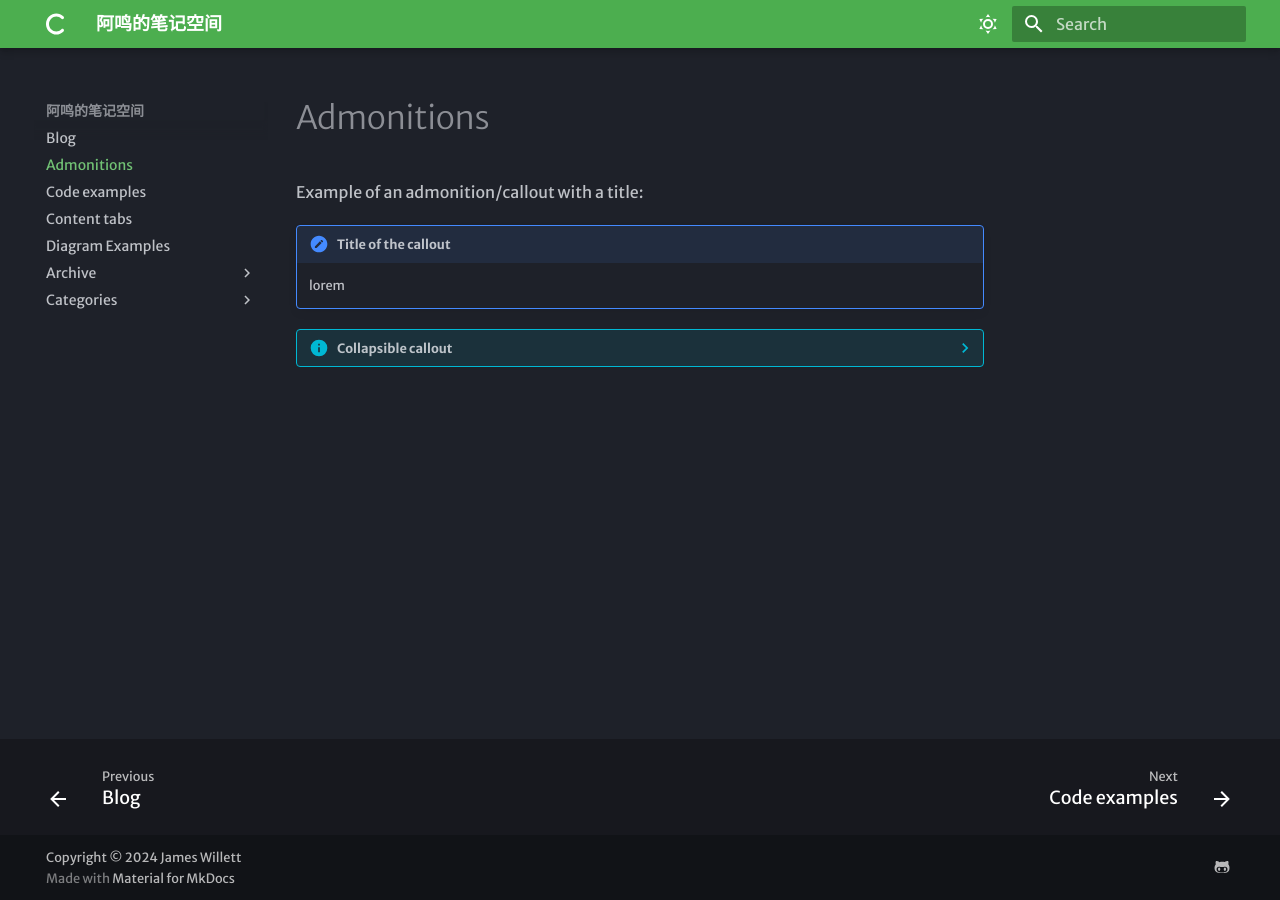
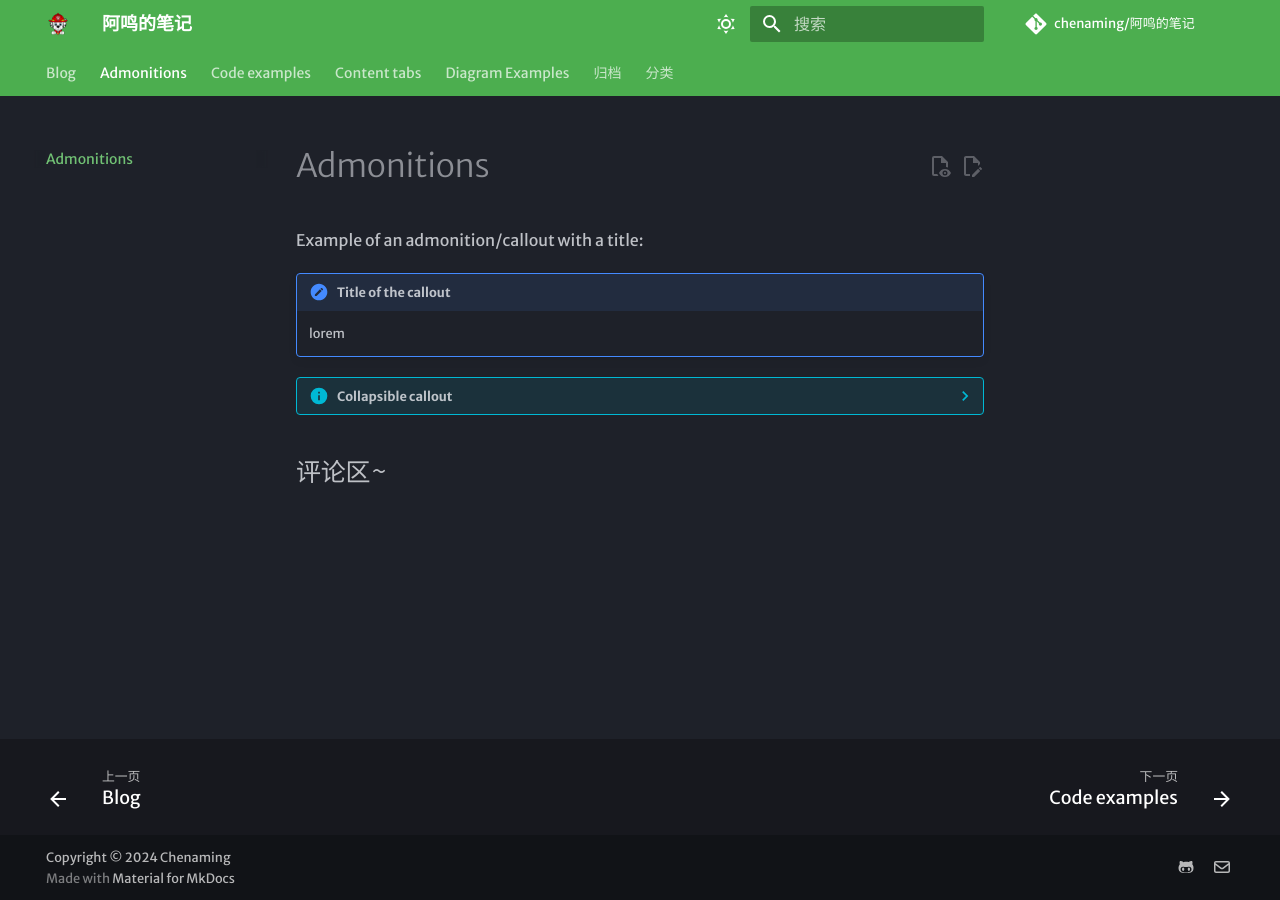
Before and after one commit to chenaming/doc, an MkDocs documentation site: the page built from docs/admonitions.md, in a window 1280 px wide. Built offline with MkDocs 1.6.1 and Material for MkDocs 9.7.7, drawn with Linux system fonts in a browser that asks for light colours; some web fonts are replaced; comment, search, counter and statistics services are not loaded.

Commit message:
logo and comment

```diff
--- a/mkdocs.yml
+++ b/mkdocs.yml
@@ -1,15 +1,37 @@
-site_name: 阿鸣的笔记空间
-site_url: https://mydomain.org/mysite
+site_name: 阿鸣的笔记
+site_url: https://chenaming.github.io/
 site_description: A blogging site
+repo_name: chenaming/阿鸣的笔记
+repo_url: https://github.com/chenaming/chenaming.github.io
+edit_uri: edit/main/docs/
+
 theme:
   name: material
+  logo: logo.ico
+  favicon: logo.ico
   font:
     text: Merriweather Sans
     code: Red Hat Mono
-  icon:
-    logo: fontawesome/solid/c
+  custom_dir: overrides
+
   features:
-    - navigation.footer
+    - content.action.edit # 编辑按钮
+    - content.action.view # 查看源代码按钮
+    - content.code.copy # 支持代码块复制
+    - navigation.footer # 上一页和下一页
+    - navigation.tabs # 一级导航在横着的导航栏
+    - content.code.annotate # 可以在代码块中增添点击展示的注释，参见 https://squidfunk.github.io/mkdocs-material/reference/code-blocks/#adding-annotations
+    # - navigation.tracking # 地址栏中的 URL 会随当前位置变化为对应小节的 URL
+    - navigation.indexes # 将 index 页面直接附到小节名上
+    - navigation.top # 回到顶部按钮
+    # - navigation.sections # 二级导航是粗体
+    # - navigation.expand # 导航默认展开
+    - toc.follow # toc 跟随
+    # - toc.integrate # 文档 toc 集成到总目录中
+    - search.suggest
+    - search.highlight
+    - search.share
+  language: 'zh'
   palette:
     #Dark Mode
     - scheme: slate
@@ -38,9 +60,15 @@ plugins:
       post_url_format: "{slug}"
 
 extra:
+  analytics:
+    provider: google
+    property: G-JT9BRCXKJJ
   social:
     - icon: fontawesome/brands/github-alt
       link: https://github.com/chenaming
+    - icon: fontawesome/regular/envelope
+      link: mailto:<2680478465@qq.com> #联系方式
+      name: Email
 
 
 
@@ -64,9 +92,16 @@ markdown_extensions:
   - pymdownx.tabbed:
       alternate_style: true
 
+  - pymdownx.tasklist:
+      custom_checkbox: true
+  - pymdownx.tilde
   - admonition
   - pymdownx.details
 
+extra_css:
+  - stylesheets/extra.css
 
+extra_javascript:
+  - javascripts/extra.js
 
-copyright: Copyright &copy; 2024 James Willett
+copyright: Copyright &copy; 2024 Chenaming
--- /dev/null
+++ b/overrides/404.html
@@ -0,0 +1,11 @@
+{% extends "base.html" %}
+
+{% block htmltitle %}
+    <title>404 | 您访问的页面不存在！</title>
+{% endblock %}
+
+{% block content %}
+<h1>404 | 您访问的页面不存在！</h1>
+
+<img alt="" src="../assets/2023-10-24-14-48-17.png" class="centered">
+{% endblock %}
--- /dev/null
+++ b/overrides/partials/comments.html
@@ -0,0 +1,81 @@
+<div id="__comments">
+
+
+
+<!-- <div class="tx-switch">
+<button data-md-color-scheme="default"><code>default</code></button>
+<button data-md-color-scheme="slate"><code>slate</code></button>
+</div>
+
+<script>
+var buttons = document.querySelectorAll("button[data-md-color-scheme]")
+buttons.forEach(function(button) {
+        button.addEventListener("click", function() {
+        var attr = this.getAttribute("data-md-color-scheme")
+        document.body.setAttribute("data-md-color-scheme", attr)
+        localStorage.setItem("data-md-color-scheme",attr);
+        updateScheme();
+        })
+})
+</script> -->
+
+
+
+
+
+<h2 ><!-- {{ lang.t("meta.comments") }} -->评论区~</h2>
+
+</br>
+
+
+
+</div>
+
+<script src="https://giscus.app/client.js"
+        data-repo="xuan-insr/discussion"
+        data-repo-id="R_kgDOIUW7XA"
+        data-category="General"
+        data-category-id="DIC_kwDOIUW7XM4CSOC3"
+        data-mapping="pathname"
+        data-strict="0"
+        data-reactions-enabled="1"
+        data-emit-metadata="0"
+        data-input-position="top"
+        data-theme="dark"
+        data-lang="zh-CN"
+        crossorigin="anonymous"
+        async>
+
+updateScheme();
+
+</script>
+
+<!-- Synchronize Giscus theme with palette -->
+<script>
+var giscus = document.querySelector("script[src*=giscus]")
+
+/* Set palette on initial load */
+var palette = __md_get("__palette")
+if (palette && typeof palette.color === "object") {
+    var theme = palette.color.scheme === "slate" ? "dark" : "light"
+    giscus.setAttribute("data-theme", theme)
+}
+
+/* Register event handlers after documented loaded */
+document.addEventListener("DOMContentLoaded", function() {
+    var ref = document.querySelector("[data-md-component=palette]")
+    ref.addEventListener("change", function() {
+    var palette = __md_get("__palette")
+    if (palette && typeof palette.color === "object") {
+        var theme = palette.color.scheme === "slate" ? "dark" : "light"
+        localStorage.setItem("data-md-color-scheme", palette.color.scheme === "slate" ? "slate" : "default");
+        /* Instruct Giscus to change theme */
+        var frame = document.querySelector(".giscus-frame")
+        frame.contentWindow.postMessage(
+        { giscus: { setConfig: { theme } } },
+        "https://giscus.app"
+        )
+    }
+    })
+})
+</script>
```
Also changed, not shown: docs/javascripts/extra.js (added), docs/logo.ico (added), docs/logo.png (added), docs/stylesheets/extra.css (added), 2 other files.
